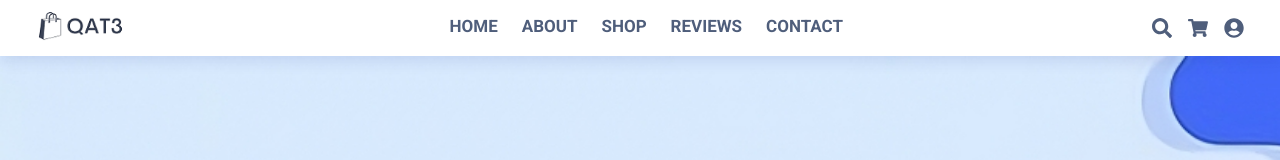
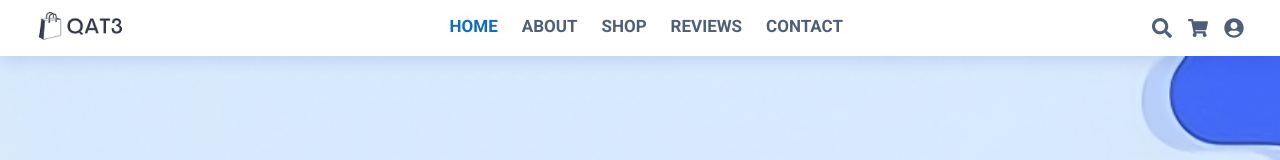
Before and after one commit to ahmedalgrgawy/Qat3, a React (Vite) app: page / in a window 1280 px wide. Shown: the top 160 px of the page. Built offline with nearby package versions, Linux system fonts and the light colour scheme.

Commit message:
Active Class Added to Navbar

```diff
--- a/src/Components/Home/Navbar/Navbar.css
+++ b/src/Components/Home/Navbar/Navbar.css
@@ -38,6 +38,10 @@
     text-transform: uppercase;
     margin: 0;
     display: inline-block;
+}
+
+.nav-item .active {
+    color: #1169c0;
 }
 
 .nav-link::after {
--- a/src/Components/Home/Navbar/Navbar.jsx
+++ b/src/Components/Home/Navbar/Navbar.jsx
@@ -3,7 +3,7 @@ import './Navbar.css';
 import logoNav from '../../../assets/logo3.png';
 import { FaSearch, FaShoppingCart, FaUserCircle, FaBars } from 'react-icons/fa';
 import { AiOutlineClose } from 'react-icons/ai';
-import { Link } from 'react-router-dom';
+import { Link, NavLink } from 'react-router-dom';
 
 const Navbar = () => {
     const [isMenuOpen, setMenuOpen] = useState(false);
@@ -38,30 +38,31 @@ const Navbar = () => {
                 >
                     <ul className="nav-list flex gap-x-6 text-center">
                         <li className="nav-item ">
-                            <Link to={"/"} className="nav-link text-main">
+                            <NavLink to={"/"} className={({ isActive }) => isActive ? "active nav-link text-main" : "nav-link text-main"}>
                                 Home
-                            </Link>
+                            </NavLink>
                         </li>
                         <li className="nav-item">
-                            <Link to={'/about'} className="nav-link text-main">
+                            <NavLink to={'/about'} className={({ isActive }) => isActive ? "active nav-link text-main" : "nav-link text-main"}>
                                 About
-                            </Link>
+                            </NavLink>
                         </li>
                         <li className="nav-item">
-                            <Link to={'/shop'} className="nav-link text-main">
+                            <NavLink to={'/shop'} className={({ isActive }) => isActive ? "active nav-link text-main" : "nav-link text-main"}>
                                 Shop
-                            </Link>
+                            </NavLink>
                         </li>
                         <li className="nav-item">
-                            <Link to={'/reviews'} className="nav-link text-main">
+                            <NavLink to={'/reviews'} className={({ isActive }) => isActive ? "active nav-link text-main" : "nav-link text-main"}>
                                 Reviews
-                            </Link>
+                            </NavLink>
                         </li>
                         <li className="nav-item">
-                            <Link to={'/contact'} className="nav-link text-main">
+                            <NavLink to={'/contact'} className={({ isActive }) => isActive ? "active nav-link text-main" : "nav-link text-main"}>
                                 Contact
-                            </Link>
+                            </NavLink>
                         </li>
+
                     </ul>
                     <div
                         className="nav-close absolute top-5 right-6  "
```
